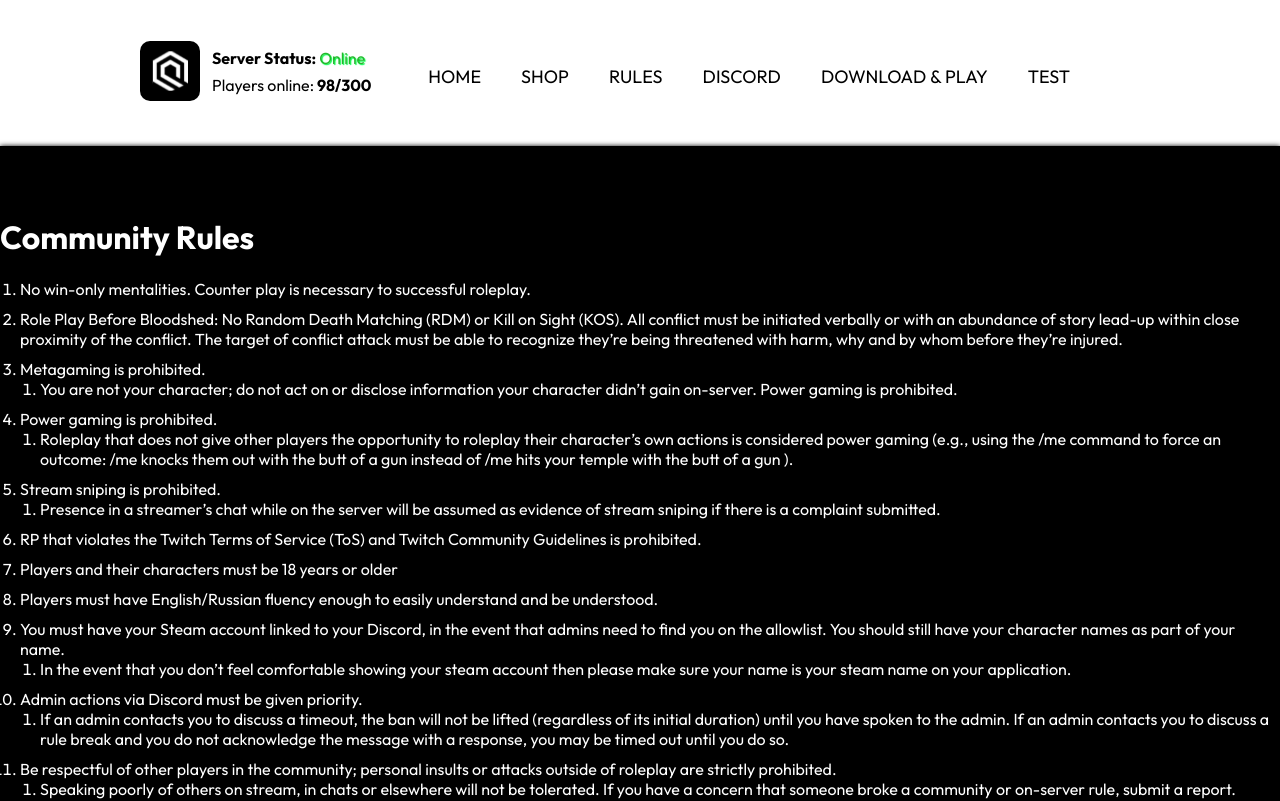
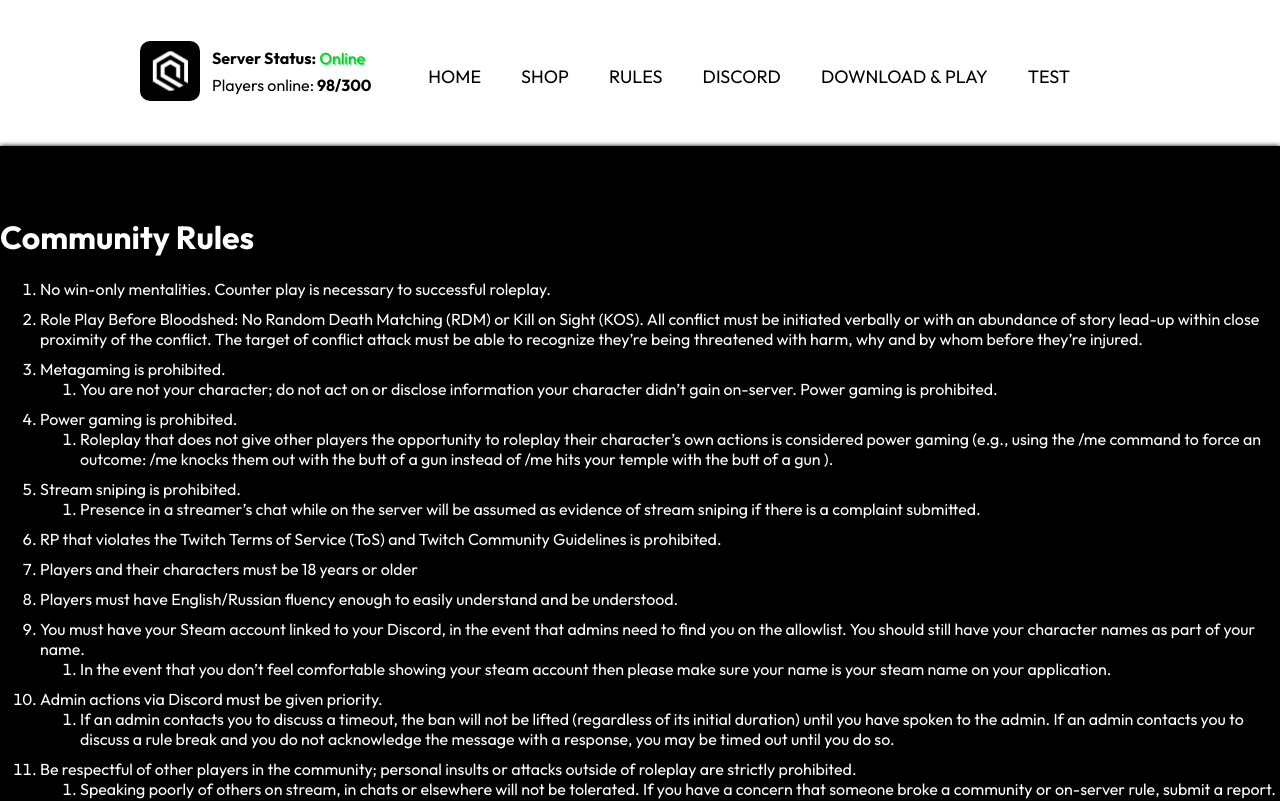
Before and after one commit to GTA5-RP-Aristocracy/site-front, a Vue app: page /rules in a window 1280 px wide. Shown: the top 801 px of the page. Built offline with nearby package versions, Linux system fonts and the light colour scheme; a web font is replaced by a local one.

Commit message:
Change visible rules in Rules.vue

```diff
--- a/src/views/Rules.vue
+++ b/src/views/Rules.vue
@@ -146,10 +146,6 @@ import Footer from '@/components/Footer.vue';
     box-shadow: 0px 0px 5px 0px #000;
 }
 
-  .rules ol {
-    list-style-type: decimal;
-    padding-left: 20px;
-  }
 
   .rules li {
     margin-bottom: 10px;
```
